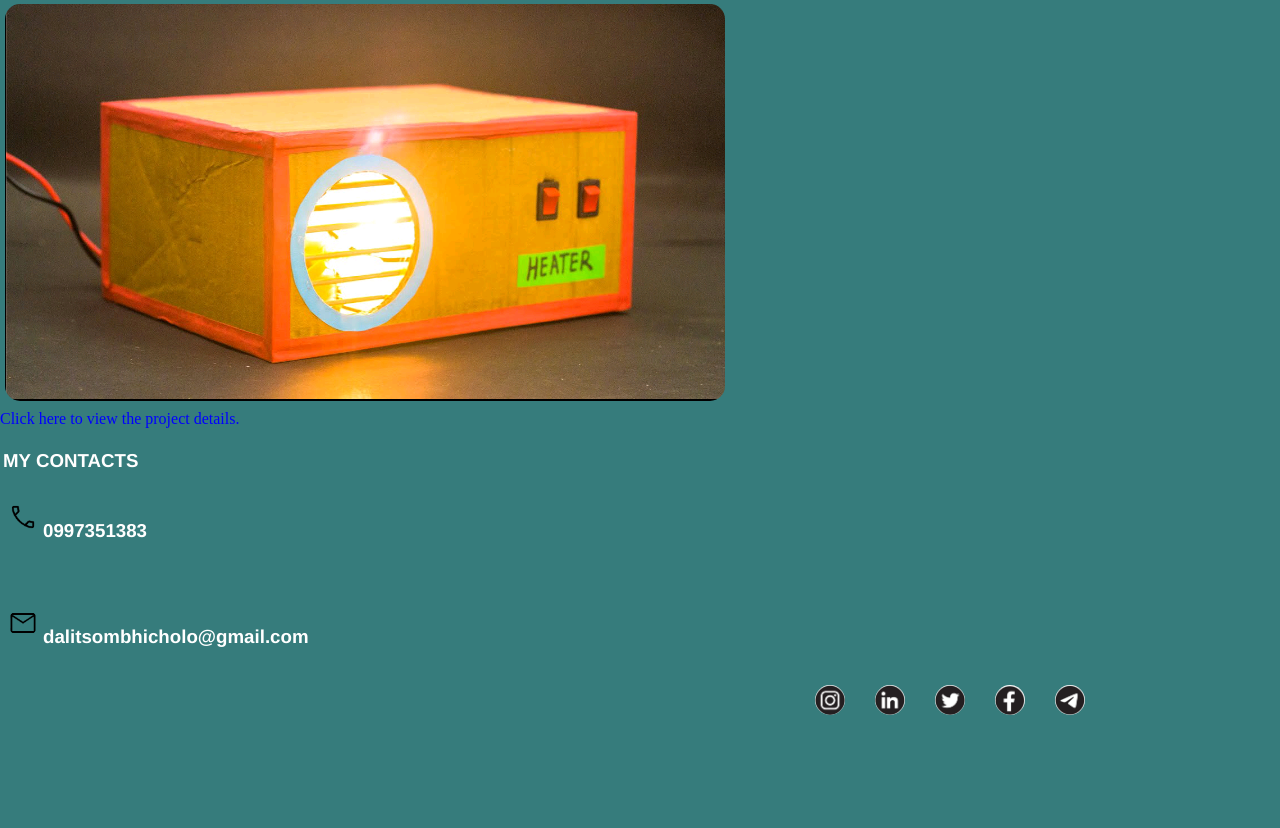
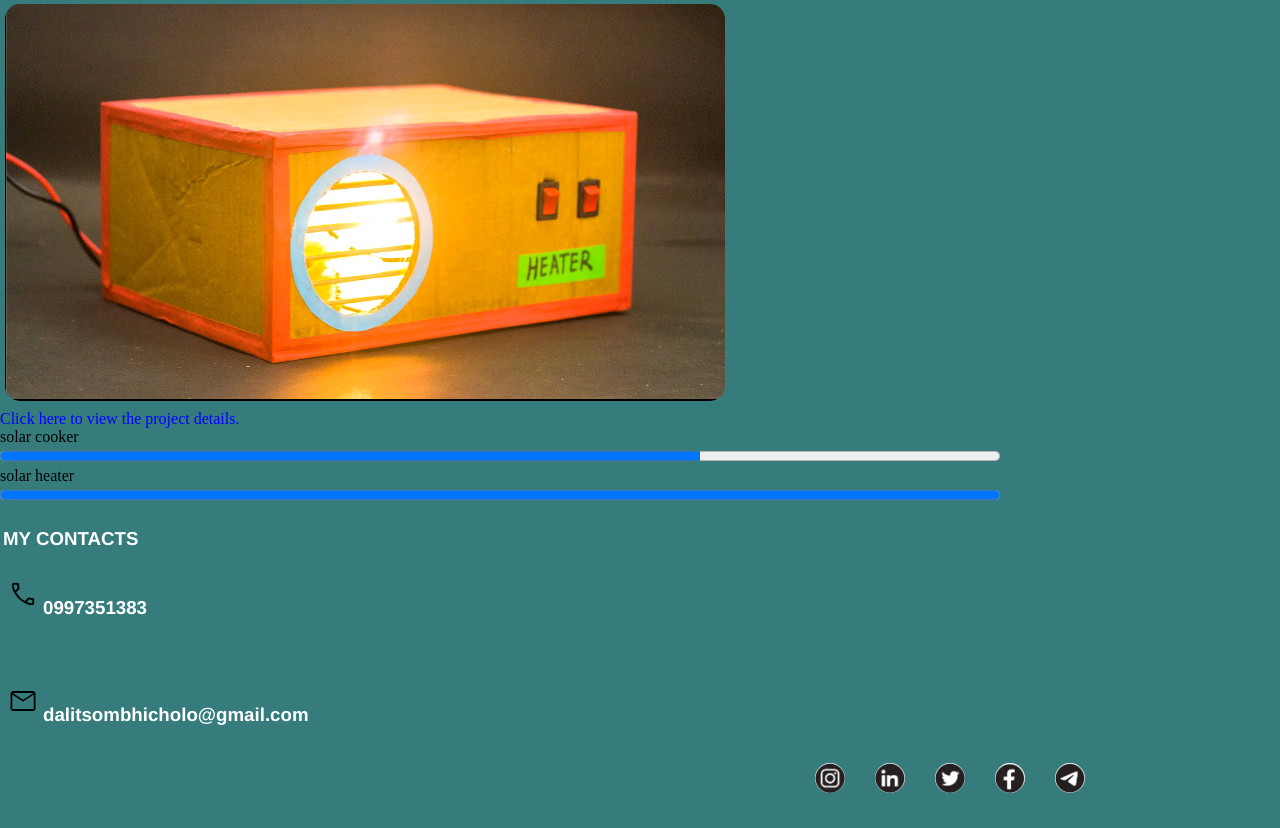
Before and after one commit to dalie-codergirl/my-portfolio, a PHP site: page /projects.html in a window 1280 px wide. Shown: the part 1020-1848 px from the top of the page. Before the commit the page ends 1735 px from the top, so only its background shows below. Run offline with PHP 8.4, Linux system fonts and the light colour scheme.

Commit message:
made changes

```diff
--- a/index.html
+++ b/index.html
@@ -21,7 +21,7 @@
         <h1>DALITSO MBICHOLO</h1>
     </header>
 <body>
-    <p id="para2" class="greeting" ></p>
+    <div id="para2" class="greeting" ></div>
 
 
         <h3 id="about"> BIOGRAPHY </h3>
--- a/myScript.js
+++ b/myScript.js
@@ -60,7 +60,7 @@ document.addEventListener("DOMContentLoaded", function()
 {
     var currentDate = new Date();
     var currentHour =currentDate.getHours();
-    var greeting;
+    // var greeting;
     currentHour = 12;
     if(currentHour >= 0 && currentHour <=12){
         greeting ="GOOD MORNING!!";
@@ -77,7 +77,7 @@ document.addEventListener("DOMContentLoaded", function()
 
 
 
-    //Design for my projects page
+//Design for my projects page
 //Filtering mechanism for projects
 function filterProjects(){
   var itemList = document.getElementById("itemList");
--- a/projects.html
+++ b/projects.html
@@ -40,6 +40,11 @@
     <img src="images/oven.png"  alt="solar heater"><br>
     <a href="http://www.scienceduddies.com"><t>Click here to view the project details.</a></t><br>
 </section>
+solar cooker<br>
+<progress value="70" max="100"></progress>
+<br>
+solar heater<br>
+<progress value="100" max="100"></progress>
 
 <footer>
     <h3>MY CONTACTS</h3>
--- a/style.css
+++ b/style.css
@@ -12,8 +12,6 @@ header{
         padding: 0px;
         background-color:  rgb(54, 124, 124);
         font-size: 24;
-
-
     }
 
 
@@ -23,9 +21,8 @@ header{
         height: 50;
         background-color:rgb(213, 216, 213);
         border-style: solid;
+    }
 
-
-    }
     footer{
         color: white;
         background-color: rgb(54, 124, 124);
@@ -134,3 +131,15 @@ header{
         font-weight: bolder;
         font-size: 20px;
       }
+progress{
+    width: 1000px;
+    height: 20px;
+}
+progress::-webkit-progress-bar{
+    background-color: #476445;
+    border-radius: 5px;
+}
+progress::-webkit-progress-value{
+    background-color: #00ff15;
+    border-radius: 5px;
+}
```
